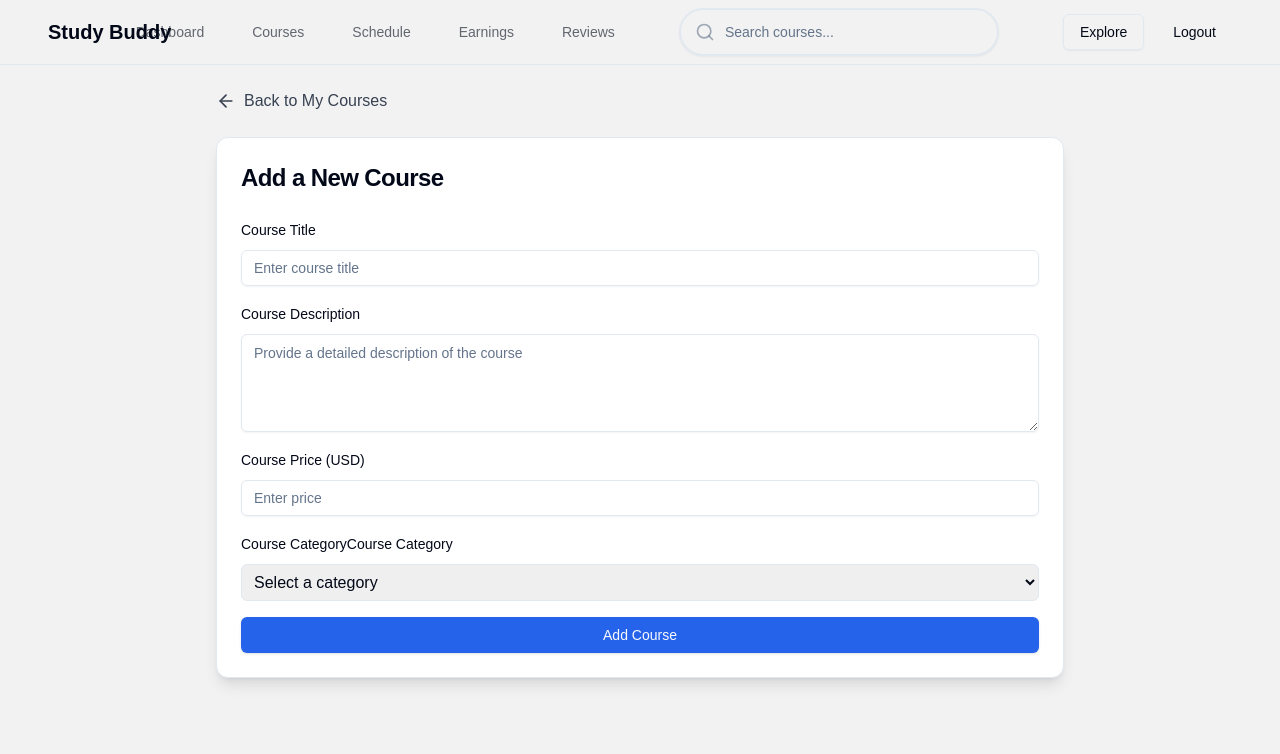
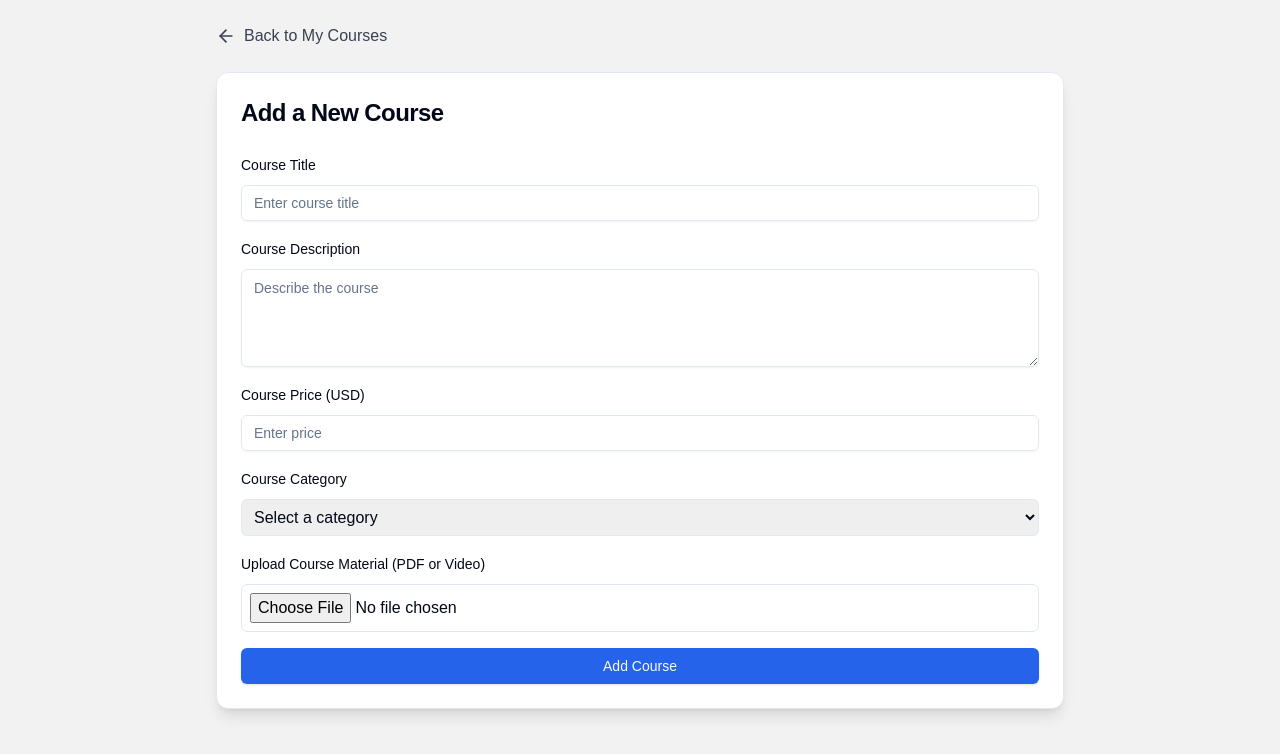
Before and after one commit to 4li40/Senior-project, a Next.js app: page /mycourses/addcourses in a window 1280 px wide. Shown: the top 754 px of the page. Built offline with nearby package versions, Linux system fonts and the light colour scheme.

Commit message:
mongodb integration

```diff
--- a/src/app/(teacher)/mycourses/addcourses/page.tsx
+++ b/src/app/(teacher)/mycourses/addcourses/page.tsx
@@ -7,14 +7,6 @@ import { Input } from "@/components/ui/input";
 import { Label } from "@/components/ui/label";
 import { Textarea } from "@/components/ui/textarea";
 import { Button } from "@/components/ui/button";
-import {
-  Select,
-  SelectContent,
-  SelectItem,
-  SelectTrigger,
-  SelectValue,
-} from "@/components/ui/select";
-import TeacherNavBar from "@/components/teacherNavBar";
 import { ArrowLeft } from "lucide-react";
 
 export default function AddCoursePage() {
@@ -22,34 +14,69 @@ export default function AddCoursePage() {
   const [description, setDescription] = useState("");
   const [price, setPrice] = useState("");
   const [category, setCategory] = useState("");
+  const [file, setFile] = useState<File | null>(null);
   const [error, setError] = useState("");
   const [success, setSuccess] = useState(false);
   const router = useRouter();
+
+  const handleFileChange = (e: React.ChangeEvent<HTMLInputElement>) => {
+    if (e.target.files && e.target.files[0]) {
+      setFile(e.target.files[0]);
+      setError("");
+    }
+  };
 
   const handleAddCourse = async (e: React.FormEvent) => {
     e.preventDefault();
     setError("");
     setSuccess(false);
 
-    if (!title || !description || !price || !category) {
-      setError("All fields are required.");
-      return;
-    }
-
-    const priceValue = parseFloat(price);
-    if (isNaN(priceValue) || priceValue <= 0) {
-      setError("Please enter a valid positive price.");
+    if (!title || !description || !price || !category || !file) {
+      setError("All fields, including file upload, are required.");
       return;
     }
 
     try {
+      // ✅ Step 1: Upload File to MongoDB GridFS
+      const fileData = new FormData();
+      fileData.append("file", file);
+
+      const fileUploadResponse = await fetch("http://localhost:5003/api/courses/upload", {
+        method: "POST",
+        body: fileData,
+        credentials: "include",
+      });
+
+      const fileResult = await fileUploadResponse.json();
+      if (!fileUploadResponse.ok) {
+        throw new Error(fileResult.message || "File upload failed.");
+      }
+
+      const fileId = fileResult.fileId; // ✅ MongoDB File ID
+      console.log("📂 Uploaded fileId:", fileId);
+
+      if (!fileId) {
+        throw new Error("File upload failed. No fileId returned.");
+      }
+
+      // ✅ Step 2: Send Course Data to MySQL
+      const courseData = {
+        title,
+        description,
+        price,
+        category,
+        fileId, // ✅ Link the fileId with the course in MySQL
+      };
+
+      console.log("📤 Sending course data to backend:", courseData);
+
       const response = await fetch("http://localhost:5003/api/courses", {
         method: "POST",
         headers: {
           "Content-Type": "application/json",
         },
-        credentials: "include", // ✅ Send cookies with request
-        body: JSON.stringify({ title, description, price, category }),
+        credentials: "include",
+        body: JSON.stringify(courseData),
       });
 
       const data = await response.json();
@@ -59,15 +86,13 @@ export default function AddCoursePage() {
       }
 
       setSuccess(true);
-      setTimeout(() => router.push("/mycourses"), 1500); // Redirect after success
+      setTimeout(() => router.push("/mycourses"), 1500);
     } catch (err: any) {
       setError(err.message);
     }
   };
 
   return (
-    <>
-      <TeacherNavBar />
     <div className="p-6 max-w-4xl mx-auto space-y-6">
       {/* Back Button */}
       <button
@@ -80,82 +105,52 @@ export default function AddCoursePage() {
 
       <Card className="shadow-lg">
         <CardHeader>
-            <CardTitle className="text-2xl font-bold">
-              Add a New Course
-            </CardTitle>
+          <CardTitle className="text-2xl font-bold">Add a New Course</CardTitle>
         </CardHeader>
         <CardContent>
           <form onSubmit={handleAddCourse} className="space-y-4">
             {error && <p className="text-red-500">{error}</p>}
-              {success && (
-                <p className="text-green-500">🎉 Course added successfully!</p>
-              )}
+            {success && <p className="text-green-500">🎉 Course added successfully!</p>}
 
             {/* Course Title */}
             <div className="space-y-2">
               <Label htmlFor="title">Course Title</Label>
-                <Input
-                  id="title"
-                  placeholder="Enter course title"
-                  value={title}
-                  onChange={(e) => setTitle(e.target.value)}
-                  required
-                />
+              <Input id="title" placeholder="Enter course title" value={title} onChange={(e) => setTitle(e.target.value)} required />
             </div>
 
-              {/* Course Description */}
+            {/* Description */}
             <div className="space-y-2">
               <Label htmlFor="description">Course Description</Label>
-                <Textarea
-                  id="description"
-                  placeholder="Provide a detailed description of the course"
-                  value={description}
-                  onChange={(e) => setDescription(e.target.value)}
-                  rows={4}
-                  required
-                />
+              <Textarea id="description" placeholder="Describe the course" value={description} onChange={(e) => setDescription(e.target.value)} rows={4} required />
             </div>
 
-              {/* Course Price */}
+            {/* Price */}
             <div className="space-y-2">
               <Label htmlFor="price">Course Price (USD)</Label>
-                <Input
-                  id="price"
-                  type="number"
-                  min="0"
-                  step="0.01"
-                  placeholder="Enter price"
-                  value={price}
-                  onChange={(e) => setPrice(e.target.value)}
-                  required
-                />
+              <Input id="price" type="number" min="0" step="0.01" placeholder="Enter price" value={price} onChange={(e) => setPrice(e.target.value)} required />
             </div>
 
-              {/* Course Category Dropdown */}
+            {/* Category */}
             <div className="space-y-2">
               <Label htmlFor="category">Course Category</Label>
-                <Label htmlFor="category">Course Category</Label>
-                <select
-                  id="category"
-                  title="Course Category"
-                  value={category}
-                  onChange={(e) => setCategory(e.target.value.toLowerCase())}
-                  className="w-full border rounded-md p-2"
-                  required
-                >
+              <select id="category" value={category} onChange={(e) => setCategory(e.target.value.toLowerCase())} className="w-full border rounded-md p-2" required>
                 <option value="">Select a category</option>
                 <option value="web-development">Web Development</option>
                 <option value="data-science">Data Science</option>
                 <option value="ai-ml">AI & Machine Learning</option>
                 <option value="cybersecurity">Cybersecurity</option>
                 <option value="mobile-development">Mobile Development</option>
-                  <option value="software-engineering">
-                    Software Engineering
-                  </option>
+                <option value="software-engineering">Software Engineering</option>
               </select>
             </div>
 
-              {/* Submit Button */}
+            {/* File Upload (PDF/Video) */}
+            <div className="space-y-2">
+              <Label htmlFor="file">Upload Course Material (PDF or Video)</Label>
+              <input type="file" accept=".pdf, video/*" onChange={handleFileChange} className="w-full border rounded-md p-2" required />
+              {file && <p className="text-gray-700">Selected file: {file.name}</p>}
+            </div>
+
             <Button className="w-full" type="submit">
               Add Course
             </Button>
@@ -163,6 +158,5 @@ export default function AddCoursePage() {
         </CardContent>
       </Card>
     </div>
-    </>
   );
 }
```
Also changed, not shown: src/utils/validation.ts (added, +8 -0 lines). Lines whose indentation alone changed are shown as unchanged.
